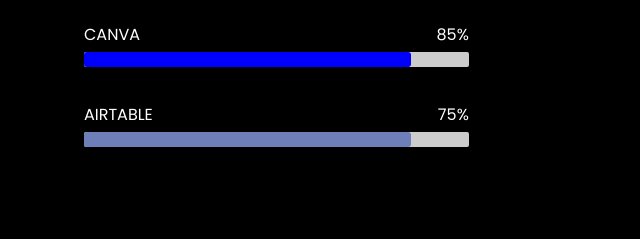
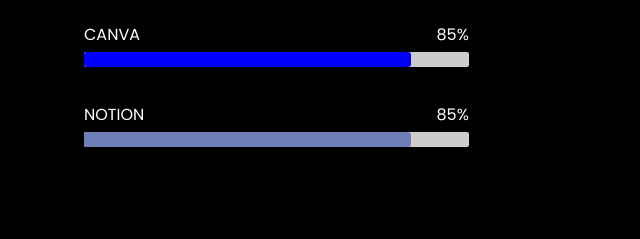
Before and after one commit to icelamari/my-portfolio, a plain HTML site: page index.html in a window 1280 px wide. Shown: the part 2047-2286 px from the top of the page, 601-1241 px from the left. Drawn offline with nearby package versions, Linux system fonts and the light colour scheme.

Commit message:
Update index.html

```diff
--- a/index.html
+++ b/index.html
@@ -140,8 +140,8 @@
                 </div>
                 <div class="bar">
                     <div class="info" data-aos="flip-up" data-aos-duration="1000" data-aos-delay="500">
-                        <span>AIRTABLE</span>
-                        <span>75%</span>
+                        <span>NOTION</span>
+                        <span>85%</span>
                     </div>
                     <div class="line php" data-aos="zoom-in-right" data-aos-duration="1000" data-aos-delay="540"></div>
                 </div>
```
